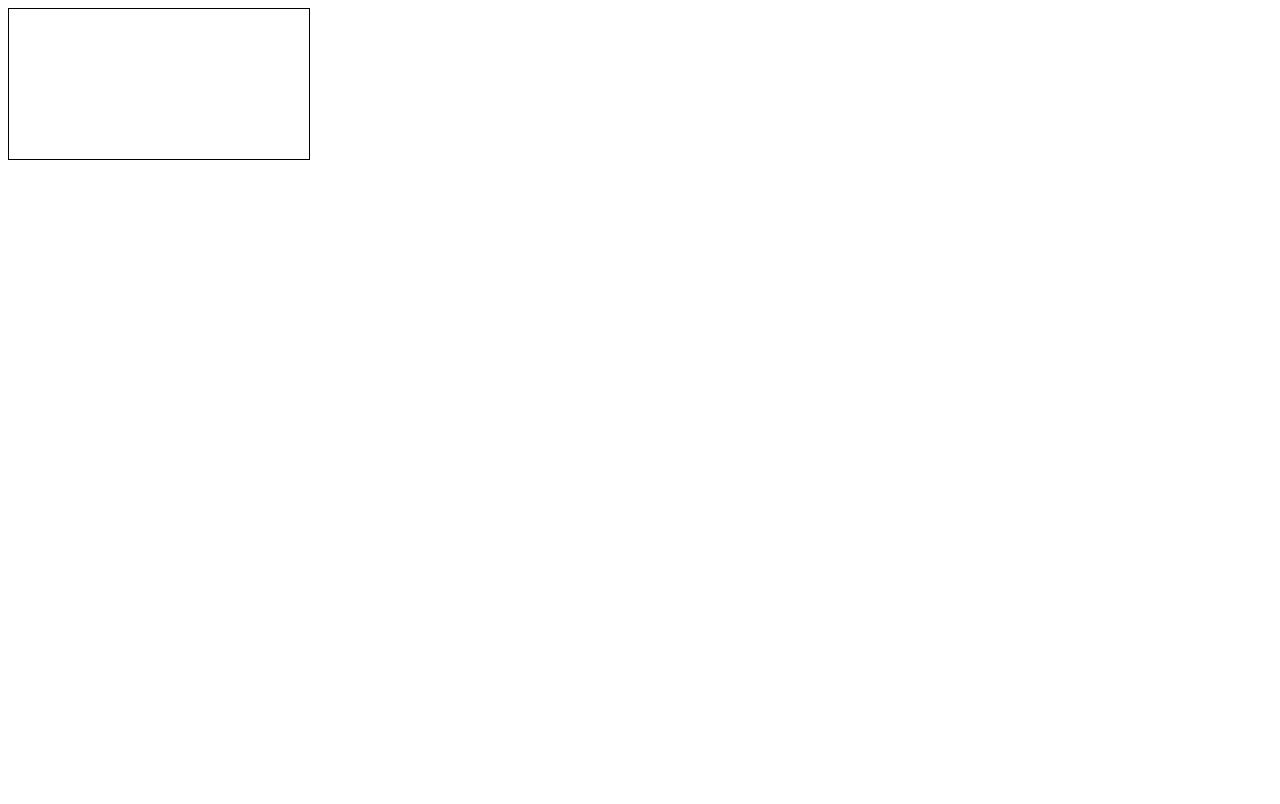
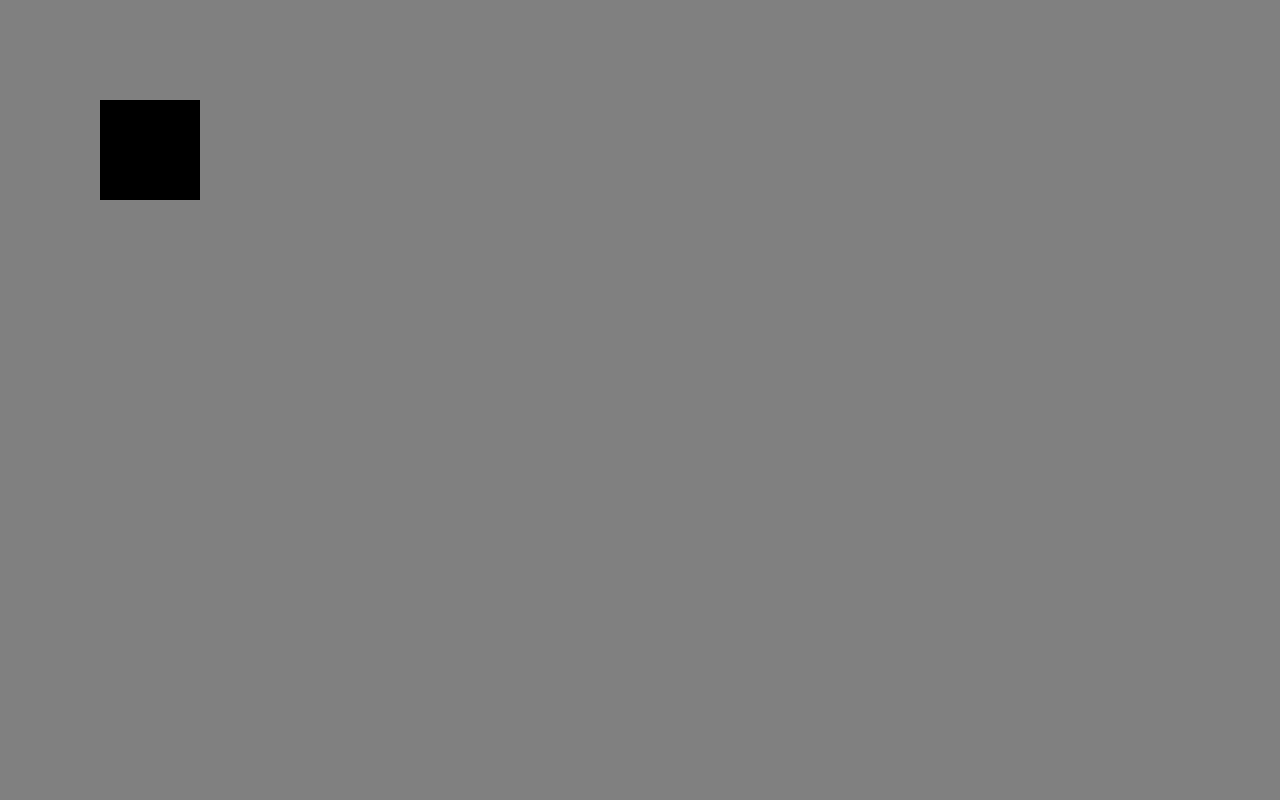
Before and after one commit to nat-sharpe/evolution-app, a plain HTML site: page index.html in a window 1280 px wide. Drawn offline with Linux system fonts and the light colour scheme.

Commit message:
First element on canvas

```diff
--- a/canvas.js
+++ b/canvas.js
@@ -1 +1,13 @@
-console.log("You are the creator")
+// Connects to canvas in index.html
+let canvas = document.querySelector('canvas');
+
+// Sets canvas dimensions
+canvas.width = window.innerWidth;
+canvas.height = window.innerHeight;
+
+// Creates a context 'super object'
+let c = canvas.getContext('2d');
+
+// Sets coordinates and dimensions of c: (x, y, width, height)
+// Coordinates are measured from top-left corner of screen (0, 0)
+c.fillRect(100, 100, 100, 100);
--- a/index.html
+++ b/index.html
@@ -6,10 +6,13 @@
     <meta http-equiv="X-UA-Compatible" content="ie=edge">
     <style type="text/css">
         canvas {
-            border: 1px solid black;
+            background-color: gray;
+        }
+        body {
+            margin: 0;
         }
     </style>
-	<title>Document</title>
+	<title>Evolution</title>
 </head>
 <body>
     <canvas></canvas>
```
